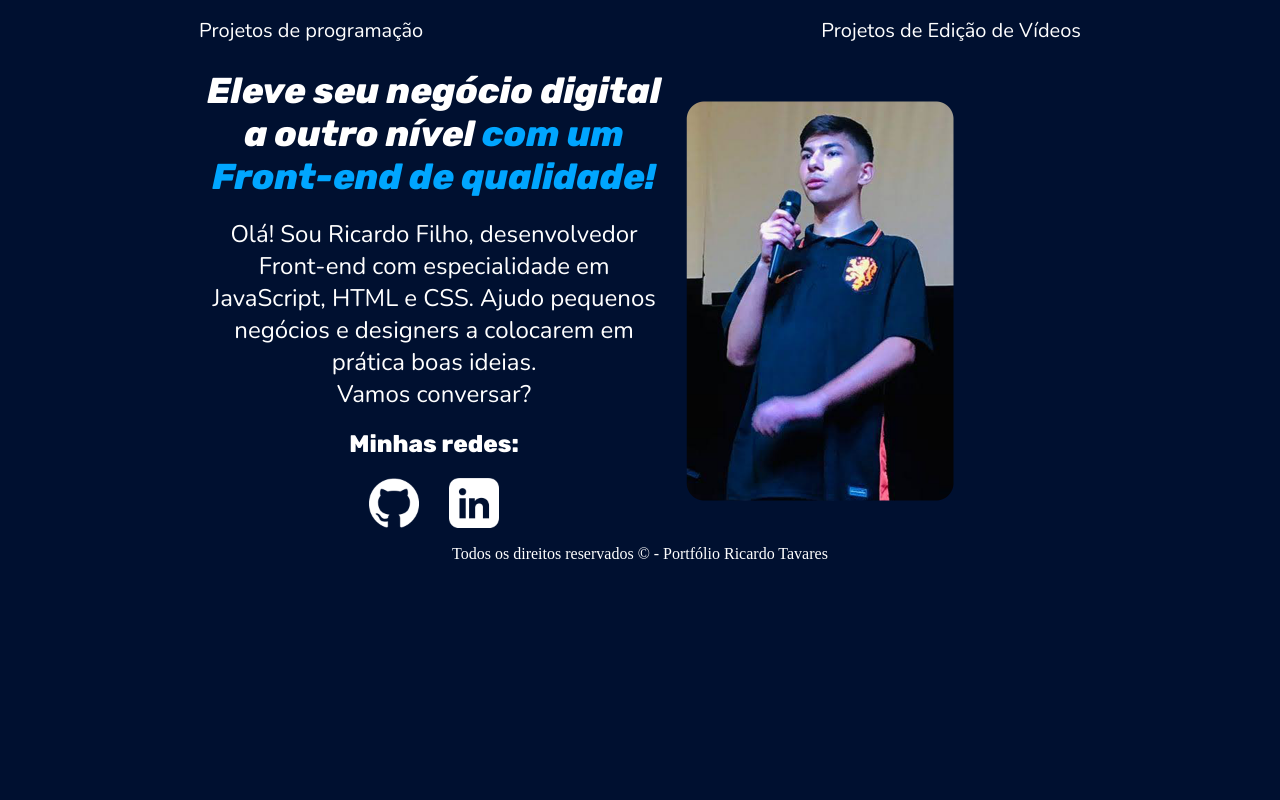
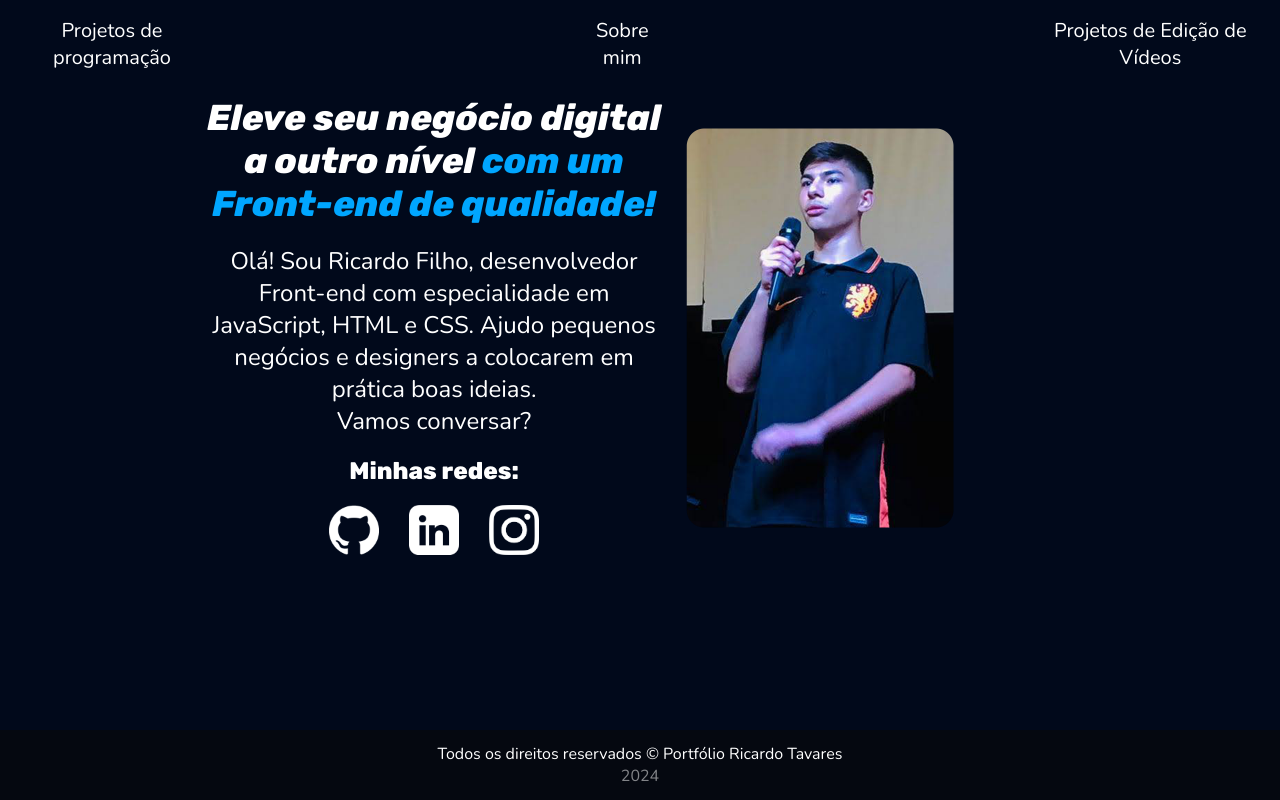
Before and after one commit to rtof06/Portfolio, a plain HTML site: page index.html in a window 1280 px wide. Drawn offline with nearby package versions, Linux system fonts and the light colour scheme.

Commit message:
Página inicial completa

```diff
--- a/css/style.css
+++ b/css/style.css
@@ -7,16 +7,14 @@
 }
 
 body {
-   height: 100vh;
-   text-align: center;
-   background-color:#001030;
+   background-color:#01091b;
    color: white;
 }
 
 .cabecalho {
    display: flex;
-   justify-content: space-around;
-   align-items: center;
+   justify-content: center;
+   gap: 350px;
    padding: 1% 0;
 }
 
@@ -27,6 +25,11 @@ body {
    font-size: 20px;
    text-decoration: none;
    padding-top: 0.3%;
+   transition: 300ms;
+}
+
+.cabecalho__links:hover {
+   color: #00A6FF;
 }
 
 #main-apresentacao {
@@ -35,6 +38,7 @@ body {
    flex-direction: row;
    justify-content: space-between;
    margin: 1%;
+   text-align: center;
 }
 
 .main-apresentacao__conteudo {
@@ -74,6 +78,11 @@ body {
 .redes-sociais__links {
    width: 10%;
    min-width: 50px;
+   transition: 300ms ease-in;
+}
+
+.redes-sociais__links:hover {
+   opacity: 50%;
 }
 
 .redes-sociais__imagem {
@@ -87,9 +96,23 @@ body {
    min-width: 300px;
 }
 
-#footer {
+#rodape {
    display: flex;
-   justify-content: left;
-   background-color: #000A1F;
-   font-family: Georgia, 'Times New Roman', Times, serif;
+   position: fixed;
+   justify-content: center;
+   flex-direction: column;
+   bottom: 0;
+   width: 100%;
+   height: 70px;
+   background-color: #050810;
+   font-family: "Nunito", sans-serif;
 }
+
+.direitos {
+   text-align: center;
+}
+
+.ano {
+   text-align: center;
+   opacity: 50%;
+}
--- a/index.html
+++ b/index.html
@@ -11,8 +11,9 @@
 <body>
    <header id="cabecalho">
       <div class="cabecalho">
-         <a class="cabecalho__links" href="/paginas/programacao.html">Projetos de programação</a>
-         <a class="cabecalho__links" href="/paginas/edicoes.html">Projetos de Edição de Vídeos</a>
+         <a href="/paginas/programacao.html" class="cabecalho__links">Projetos de programação</a>
+         <a href="/paginas/sobremim.html" class="cabecalho__links">Sobre mim</a>
+         <a href="/paginas/edicoes.html" class="cabecalho__links">Projetos de Edição de Vídeos</a>
       </div>
    </header>
    <main id="main-apresentacao">
@@ -27,12 +28,14 @@
          <div class="redes-sociais">
             <a class="redes-sociais__links" href="https://github.com/rtof06"><img class="redes-sociais__imagem" src="./img/githubcerto.png" alt="Imagem do GitHub"></a>
             <a class="redes-sociais__links" href="https://linkedin.com/in/ricardotavaresfilho"><img class="redes-sociais__imagem" src="./img/linkedin.png" alt="Imagem do LinkedIn"></a>
+            <a class="redes-sociais__links" href="https://instagram.com/ricardooofilho"><img class="redes-sociais__imagem" src="./img/instagram.png" alt="Imagem do Instagram"></a>
          </div>
       </section>
       <img class="foto-ricardo" src="./img/ricardinho.png" alt="Foto do Ricardo Tavares">
    </main>
    <footer id="rodape">
-      <p class="direitos">Todos os direitos reservados &copy; - Portfólio Ricardo Tavares</p>
+      <p class="direitos">Todos os direitos reservados &copy; Portfólio Ricardo Tavares</p>
+      <p class="ano">2024</p>
    </footer>
 </body>
 
```
Also changed, not shown: paginas/sobremim.html (added, +12 -0 lines), img/instagram.png (added).
